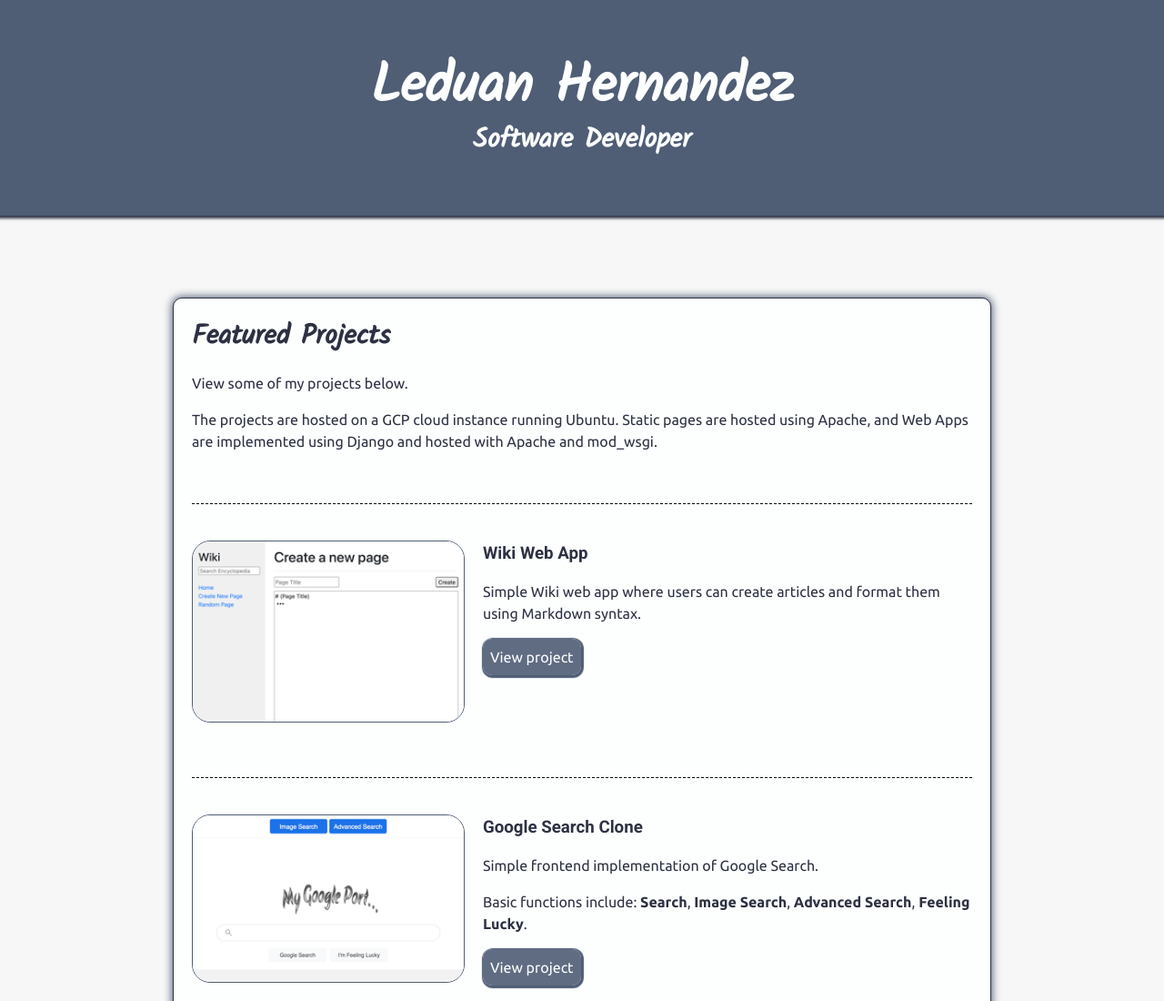
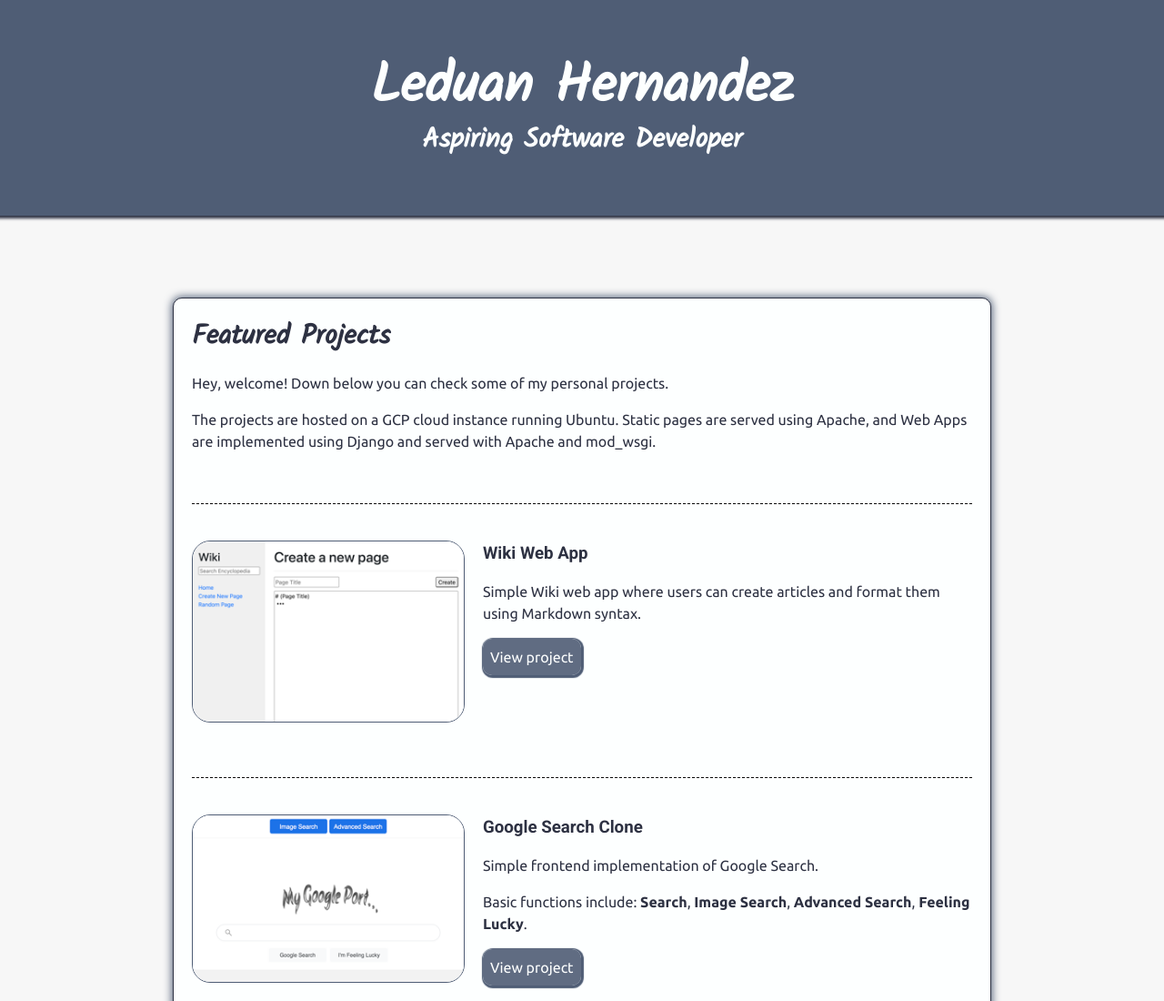
Before and after one commit to lhern376/lhern376.github.io, a plain HTML site: page index.html in a window 1280 px wide. Shown: the top 1100 px of the page at 91% size. Drawn offline with Linux system fonts and the light colour scheme.

Commit message:
edited general project description

```diff
--- a/index.html
+++ b/index.html
@@ -15,7 +15,7 @@
       <header>
         <div class="content-wrap">
           <h1>Leduan Hernandez</h1>
-          <h2>Software Developer</h2>
+          <h2>Aspiring Software Developer</h2>
 
           <!-- <p>Add your profile copy here. Add more paragraphs or links as needed. Here is some dummy text: Lorem ipsum dolor sit amet, consectetur adipiscing elit. Praesent bibendum, diam ut gravida efficitur, risus neque scelerisque erat, ut rhoncus erat odio ac justo. Nunc scelerisque vestibulum augue, sit amet hendrerit ante.</p>
           <p>Add another paragraph if needed.</p> -->
@@ -27,9 +27,9 @@
         <div class="content-wrap divider">
           <div class="card">
             <h2>Featured Projects</h2>
-            <p>View some of my projects below.</p>
-            <p>The projects are hosted on a GCP cloud instance running Ubuntu. Static pages are hosted using Apache,
-              and Web Apps are implemented using Django and hosted with Apache and mod_wsgi.
+            <p>Hey, welcome! Down below you can check some of my personal projects.</p>
+            <p>The projects are hosted on a GCP cloud instance running Ubuntu. Static pages are served using Apache,
+              and Web Apps are implemented using Django and served with Apache and mod_wsgi.
             </p>
             <!-- Copy the whole <section> block to add more projects. -->
             <section class="project-item">
```
